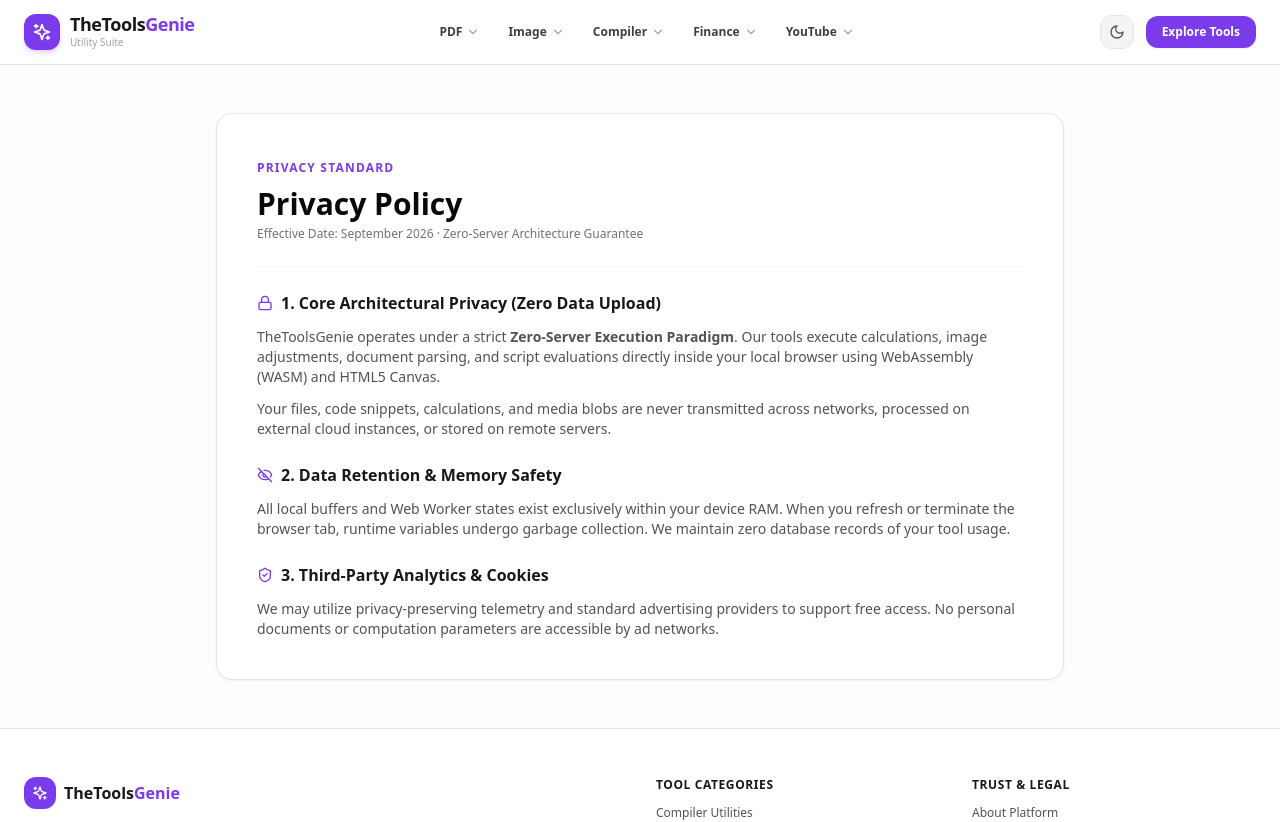
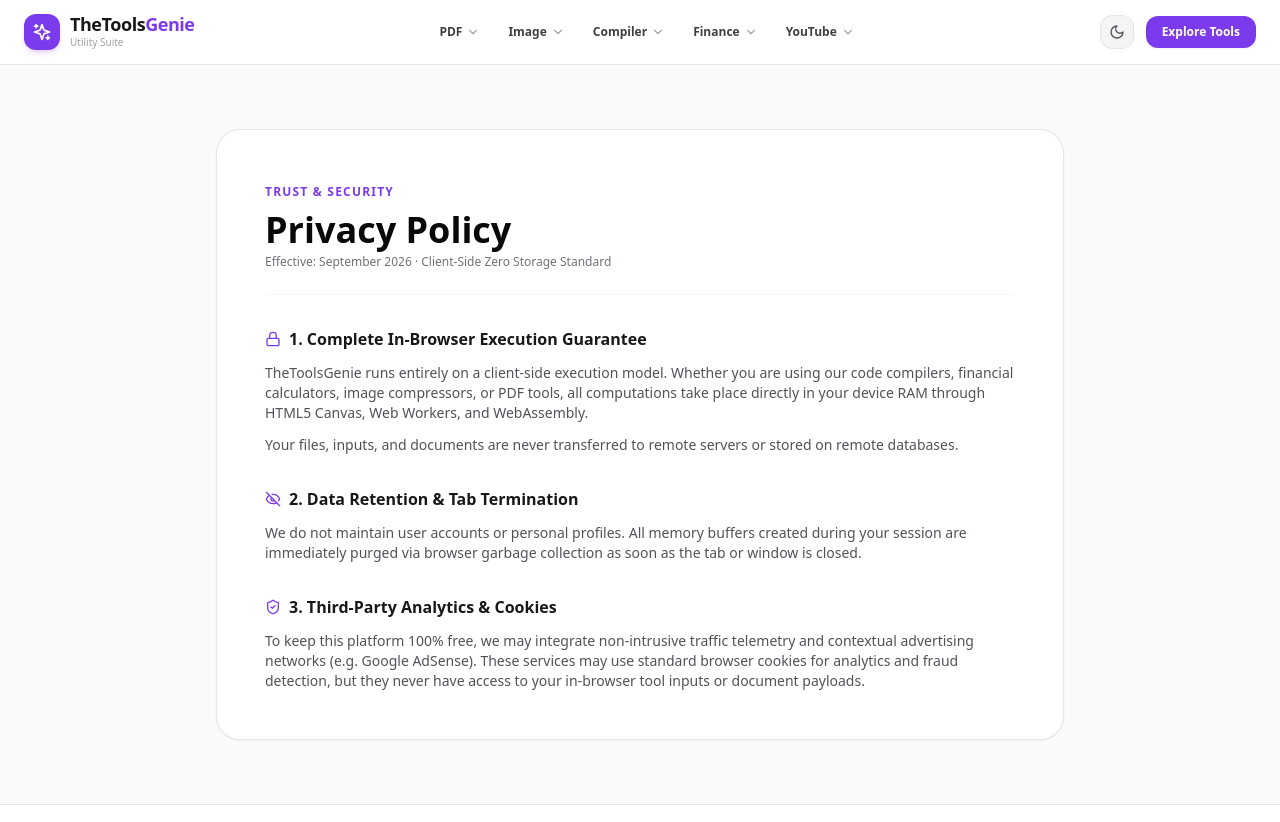
Before and after one commit to RajeshKhandare/thetoolsgenie-, a Next.js app: page /privacy-policy in a window 1280 px wide. Shown: the top 822 px of the page. Built offline with nearby package versions, Linux system fonts and the light colour scheme.

Commit message:
Update page.tsx

```diff
--- a/app/privacy-policy/page.tsx
+++ b/app/privacy-policy/page.tsx
@@ -1,17 +1,67 @@
 import React from 'react';
 import Navbar from '@/components/Navbar';
 import Footer from '@/components/Footer';
-import { ShieldCheck, Lock, EyeOff } from 'lucide-react';
+import { ShieldCheck, Lock, EyeOff, FileLock } from 'lucide-react';
 
 export default function PrivacyPolicyPage() {
   return (
-    <div className="flex min-h-screen flex-col justify-between bg-zinc-50/40 text-zinc-900">
-      <div><Navbar /><main className="mx-auto max-w-4xl px-4 py-12 sm:px-6"><div className="space-y-6 rounded-2xl border border-zinc-200 bg-white p-6 shadow-sm sm:p-10">
-        <div className="border-b border-zinc-100 pb-6"><span className="text-xs font-bold uppercase tracking-widest text-violet-600">Privacy Standard</span><h1 className="mt-2 text-3xl font-extrabold text-zinc-950">Privacy Policy</h1><p className="mt-1 text-xs text-zinc-500">Effective Date: September 2026 · Zero-Server Architecture Guarantee</p></div>
-        <section className="space-y-3 text-xs leading-relaxed text-zinc-600 sm:text-sm"><h2 className="flex items-center gap-2 text-base font-bold text-zinc-900"><Lock className="h-4 w-4 text-violet-600" />1. Core Architectural Privacy (Zero Data Upload)</h2><p>TheToolsGenie operates under a strict <strong>Zero-Server Execution Paradigm</strong>. Our tools execute calculations, image adjustments, document parsing, and script evaluations directly inside your local browser using WebAssembly (WASM) and HTML5 Canvas.</p><p>Your files, code snippets, calculations, and media blobs are never transmitted across networks, processed on external cloud instances, or stored on remote servers.</p></section>
-        <section className="space-y-3 text-xs leading-relaxed text-zinc-600 sm:text-sm"><h2 className="flex items-center gap-2 text-base font-bold text-zinc-900"><EyeOff className="h-4 w-4 text-violet-600" />2. Data Retention & Memory Safety</h2><p>All local buffers and Web Worker states exist exclusively within your device RAM. When you refresh or terminate the browser tab, runtime variables undergo garbage collection. We maintain zero database records of your tool usage.</p></section>
-        <section className="space-y-3 text-xs leading-relaxed text-zinc-600 sm:text-sm"><h2 className="flex items-center gap-2 text-base font-bold text-zinc-900"><ShieldCheck className="h-4 w-4 text-violet-600" />3. Third-Party Analytics & Cookies</h2><p>We may utilize privacy-preserving telemetry and standard advertising providers to support free access. No personal documents or computation parameters are accessible by ad networks.</p></section>
-      </div></main></div><Footer />
+    <div className="min-h-screen bg-zinc-50 dark:bg-zinc-950 text-zinc-900 dark:text-zinc-100 transition-colors flex flex-col justify-between">
+      <div>
+        <Navbar />
+
+        <main className="mx-auto max-w-4xl px-4 py-16 sm:px-6">
+          <div className="rounded-3xl border border-zinc-200/90 dark:border-zinc-800 bg-white dark:bg-zinc-900 p-8 sm:p-12 shadow-sm space-y-8">
+
+            <div className="border-b border-zinc-100 dark:border-zinc-800 pb-6">
+              <span className="text-xs font-bold uppercase tracking-widest text-violet-600 dark:text-violet-400">
+                Trust & Security
+              </span>
+              <h1 className="mt-2 text-3xl sm:text-4xl font-black text-zinc-950 dark:text-white">
+                Privacy Policy
+              </h1>
+              <p className="mt-1 text-xs text-zinc-500">
+                Effective: September 2026 · Client-Side Zero Storage Standard
+              </p>
+            </div>
+
+            <section className="space-y-3 text-xs sm:text-sm text-zinc-600 dark:text-zinc-300 leading-relaxed">
+              <h2 className="text-base font-bold text-zinc-900 dark:text-white flex items-center gap-2">
+                <Lock className="h-4 w-4 text-violet-600 dark:text-violet-400" />
+                1. Complete In-Browser Execution Guarantee
+              </h2>
+              <p>
+                TheToolsGenie runs entirely on a client-side execution model. Whether you are using our code compilers, financial calculators, image compressors, or PDF tools, all computations take place directly in your device RAM through HTML5 Canvas, Web Workers, and WebAssembly.
+              </p>
+              <p>
+                Your files, inputs, and documents are never transferred to remote servers or stored on remote databases.
+              </p>
+            </section>
+
+            <section className="space-y-3 text-xs sm:text-sm text-zinc-600 dark:text-zinc-300 leading-relaxed">
+              <h2 className="text-base font-bold text-zinc-900 dark:text-white flex items-center gap-2">
+                <EyeOff className="h-4 w-4 text-violet-600 dark:text-violet-400" />
+                2. Data Retention & Tab Termination
+              </h2>
+              <p>
+                We do not maintain user accounts or personal profiles. All memory buffers created during your session are immediately purged via browser garbage collection as soon as the tab or window is closed.
+              </p>
+            </section>
+
+            <section className="space-y-3 text-xs sm:text-sm text-zinc-600 dark:text-zinc-300 leading-relaxed">
+              <h2 className="text-base font-bold text-zinc-900 dark:text-white flex items-center gap-2">
+                <ShieldCheck className="h-4 w-4 text-violet-600 dark:text-violet-400" />
+                3. Third-Party Analytics & Cookies
+              </h2>
+              <p>
+                To keep this platform 100% free, we may integrate non-intrusive traffic telemetry and contextual advertising networks (e.g. Google AdSense). These services may use standard browser cookies for analytics and fraud detection, but they never have access to your in-browser tool inputs or document payloads.
+              </p>
+            </section>
+
+          </div>
+        </main>
+      </div>
+
+      <Footer />
     </div>
   );
 }
```
